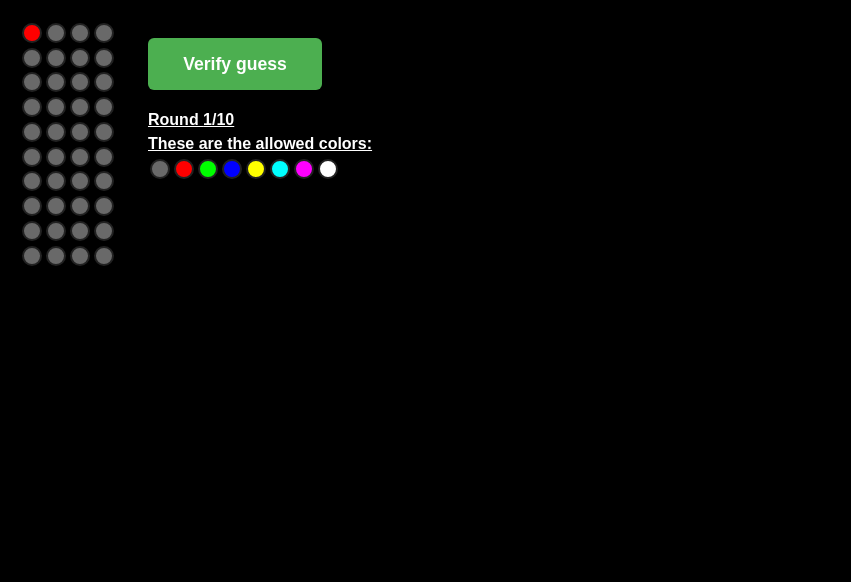
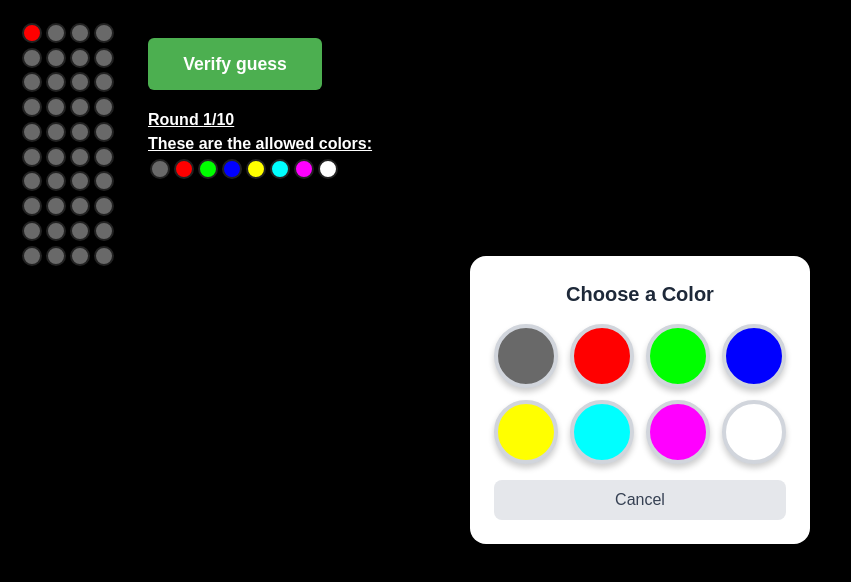
Before and after one commit to lime999/mastermind-react, a Next.js app: page / in a window 1280 px wide. Both pictures are taken after a click on the button 32 px from the left and 32 px from the top of the page. Shown: the top 582 px of the page, without its empty margins (0-851 px from the left). Built offline with nearby package versions, Linux system fonts and the light colour scheme.

Commit message:
adding popup

```diff
--- a/src/app/page.tsx
+++ b/src/app/page.tsx
@@ -5,6 +5,7 @@ import { exampleColors } from "./exampleColors";
 import { generateSolution } from "./generateSolution";
 import { checkSolution } from "./checkSolution";
 import { Row } from "./row";
+import { Popup } from "./popup";
 
 export default function Board() {
   const [solution, setSolution] = useState(generateSolution);
@@ -12,10 +13,13 @@ export default function Board() {
     Array(10).fill(null).map(() => [0, 0, 0, 0])
   );
 
+  const [popupVisible, setPopupVisible] = useState(false);
+
   const [alertMessage, setAlertMessage] = useState("");
   const [round, setRound] = useState(1);
 
   const handleColorChange = (rowId: number, pinId: number, newColor: number) => {
+    setPopupVisible(true);
     setRowColors(prev => {
       const updated = prev.map((row, idx) =>
         idx === rowId
@@ -28,6 +32,16 @@ export default function Board() {
 
 
   return (
+    <div>
+      {popupVisible && (
+        <Popup
+          onColorSelect={(newColor) => {
+            // Here you would handle the color selection for the currently active pin
+            setPopupVisible(false);
+          }
+          }
+          handlePopupClose={() => setPopupVisible(false)}
+        />)}
       <div className="game">
         <div>
           {rowColors.map((rowColors, rowId) => (
@@ -54,5 +68,6 @@ export default function Board() {
           <div>{exampleColors()}</div>
         </div>
       </div>
+    </div>
   );
 }
--- a/src/app/popup.tsx
+++ b/src/app/popup.tsx
@@ -1,11 +1,45 @@
-import { exampleColors } from "./exampleColors";
+import { colors } from "./pinColors";
 
 
-export function popup(popupPosition: string[], visible: boolean) {
+type popupProps = {
+    onColorSelect: (newColor: number) => void;
+    handlePopupClose: () => void;
+};
+
+export function Popup({ onColorSelect, handlePopupClose }: popupProps) {
 
     return (
-        <div className="popup" style={{ top: (popupPosition[0]), left: (popupPosition[1]), visibility: (visible ? "hidden" : "visible") }}>
-            {exampleColors()}
+        <div
+            className="fixed inset-0 flex items-center justify-center z-50"
+            onClick={handlePopupClose}
+        >
+            <div
+                className="bg-white rounded-2xl p-6 shadow-2xl scale-100"
+                onClick={(e) => e.stopPropagation()}
+            >
+                <h2 className="text-xl font-bold mb-4 text-gray-800 text-center">Choose a Color</h2>
+                <div className="grid grid-cols-4 gap-3">
+                    {colors.map((color) => (
+                        <button
+                            key={color}
+                            onClick={() => onColorSelect(colors.indexOf(color))}
+                            className="w-16 h-16 rounded-full border-4 border-gray-300 hover:border-gray-500 transform hover:scale-110 transition-all shadow-lg"
+                            style={{
+                                backgroundColor: color,
+                                boxShadow: '0 4px 6px rgba(0,0,0,0.2)'
+                            }}
+                            aria-label={color}
+                            title={color}
+                        />
+                    ))}
+                </div>
+                <button
+                    onClick={handlePopupClose}
+                    className="mt-4 w-full py-2 bg-gray-200 hover:bg-gray-300 rounded-lg text-gray-700 font-medium transition-colors"
+                >
+                    Cancel
+                </button>
+            </div>
         </div>
     );
 }
```
Lines whose indentation alone changed are shown as unchanged.
